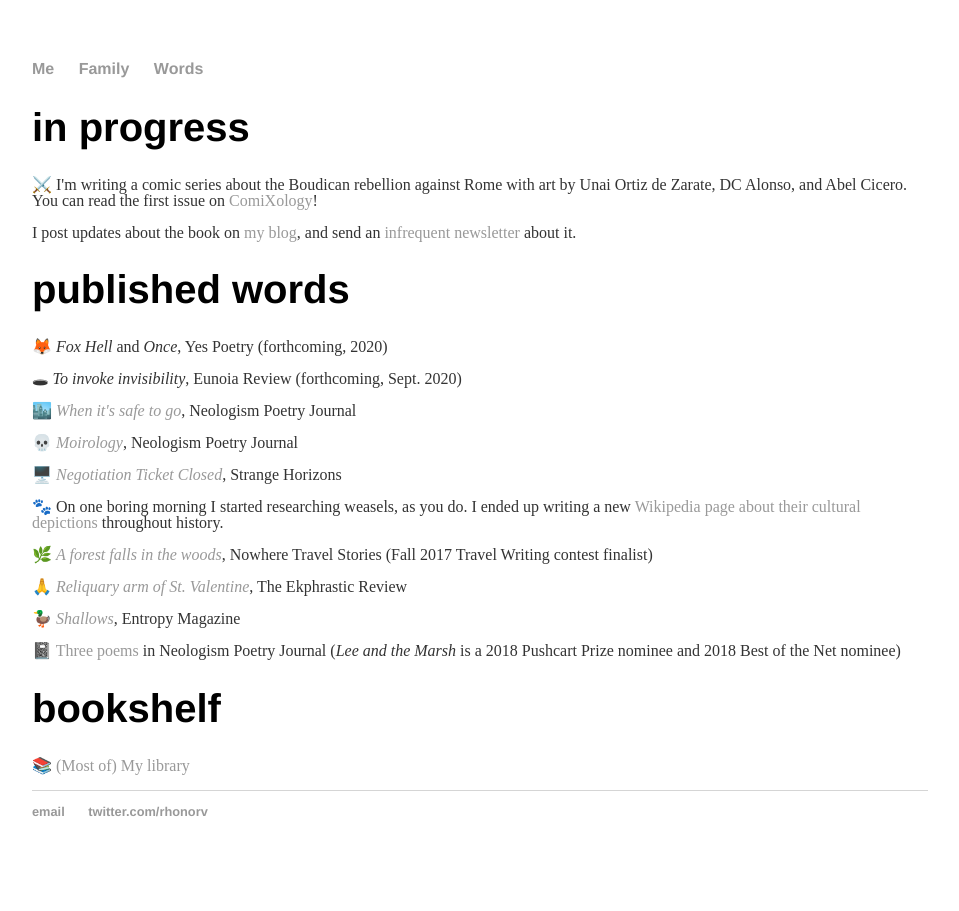
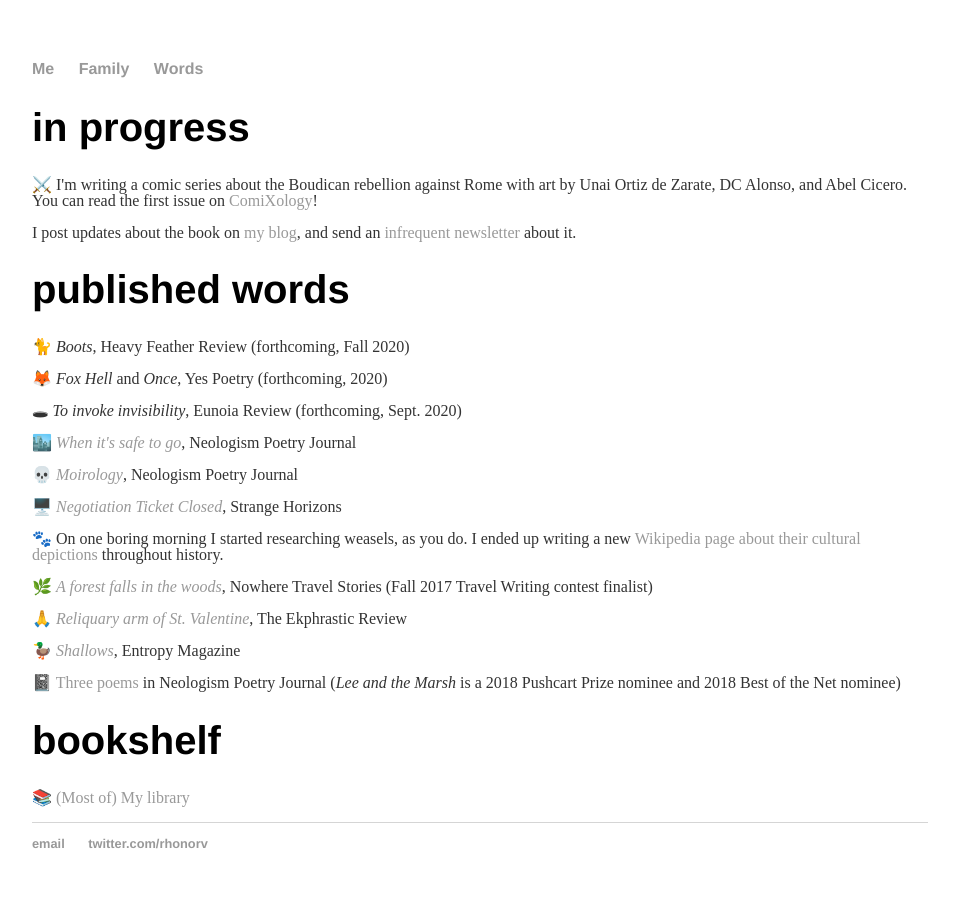
Before and after one commit to rhonorv/rhonorv.github.io, a Jekyll site: the page words/index.html, which Jekyll copies as it is, in a window 1280 px wide. Shown: the whole page, without its empty margins (160-1119 px from the left). Built offline with Jekyll 4.4.1, drawn with Linux system fonts in a browser that asks for light colours.

Commit message:
Update index.html

```diff
--- a/words/index.html
+++ b/words/index.html
@@ -29,6 +29,8 @@
 
 	<div class="words">
 	<h1>published words</h1>
+		<p><span aria-hidden="true">🐈 <em>Boots</em>, Heavy Feather Review (forthcoming, Fall 2020)</p>
+
 		<p><span aria-hidden="true">🦊 <em>Fox Hell</em> and <em>Once</em>, Yes Poetry (forthcoming, 2020)</p>
 
 		<p><span aria-hidden="true">🕳 <em>To invoke invisibility</em>, Eunoia Review (forthcoming, Sept. 2020)</p>
```
